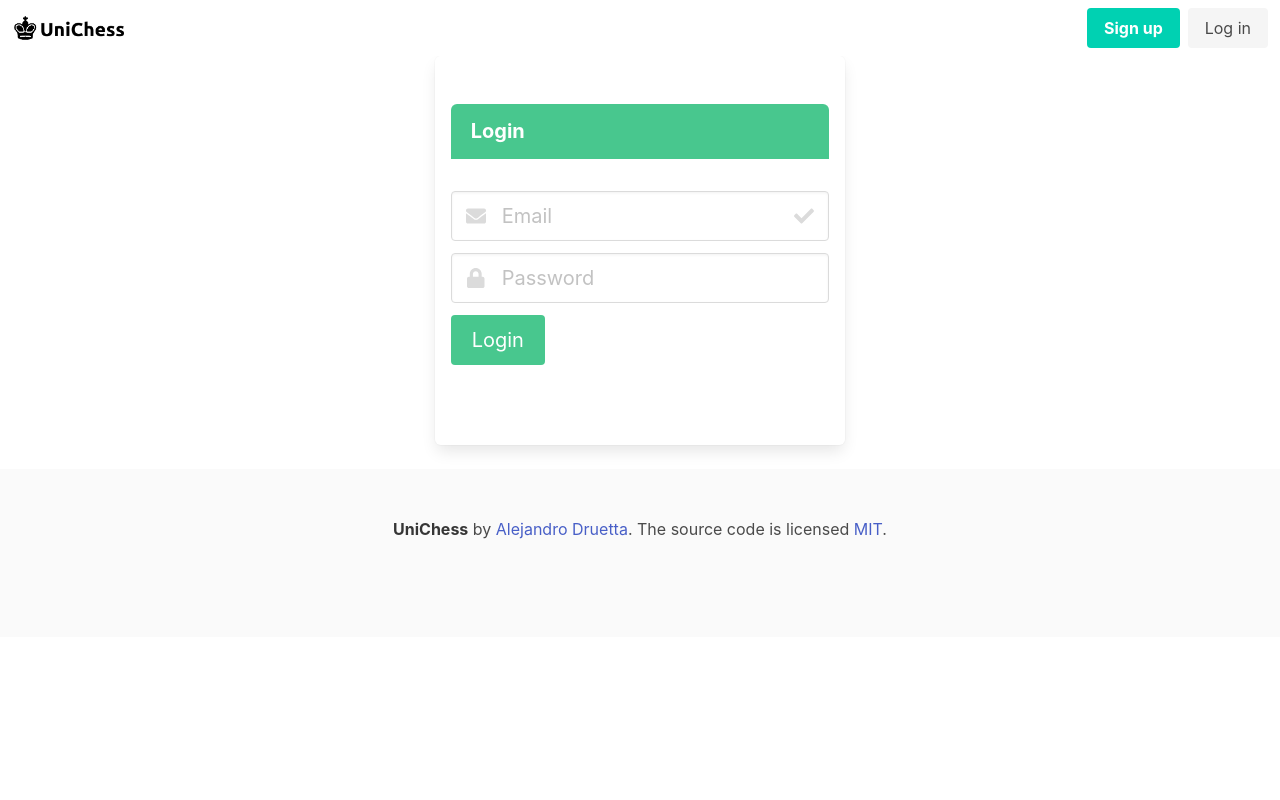
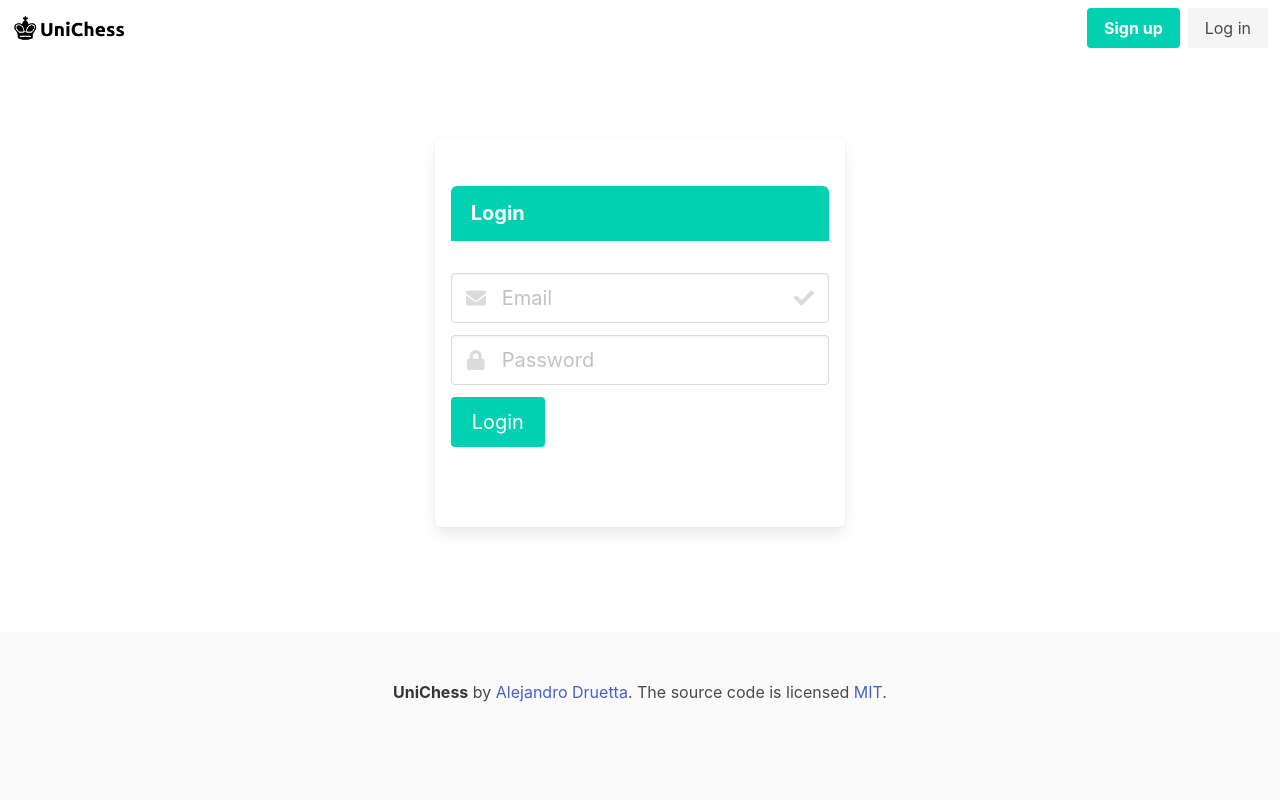
Before and after one commit to aledruetta/UniChess, a Flask app: page /login in a window 1280 px wide. Run offline with Flask 2, Linux system fonts and the light colour scheme; some libraries are stand-ins or nearby versions.

Commit message:
Update Login & Signup forms css

```diff
--- a/unichess/templates/base.html
+++ b/unichess/templates/base.html
@@ -25,6 +25,8 @@
 
 <body>
 
+  <div class="hero is-fullheight">
+
   {% block nav %}
     {% include "nav.html" %}
   {% endblock nav %}
@@ -44,6 +46,8 @@
   </footer>
   {% endblock footer %}
 
+  </div>
+
   <script defer
           src="https://use.fontawesome.com/releases/v5.3.1/js/all.js"></script>
 </body>
--- a/unichess/templates/login.html
+++ b/unichess/templates/login.html
@@ -7,7 +7,7 @@
   <div class="columns is-centered">
     <div class="column is-one-third">
 
-      <div class="panel is-success login-panel">
+      <div class="panel is-primary login-panel">
         <p class="panel-heading">
           Login
         </p>
@@ -38,7 +38,7 @@
 
             <div class="field">
               <p class="control">
-                <button class="button is-success is-medium">
+                <button class="button is-primary is-medium">
                   Login
                 </button>
               </p>
--- a/unichess/templates/signup.html
+++ b/unichess/templates/signup.html
@@ -62,7 +62,6 @@
 
       </form>
     </div>
-
   </div>
     </div>
   </div>
```
Lines whose indentation alone changed are shown as unchanged.
